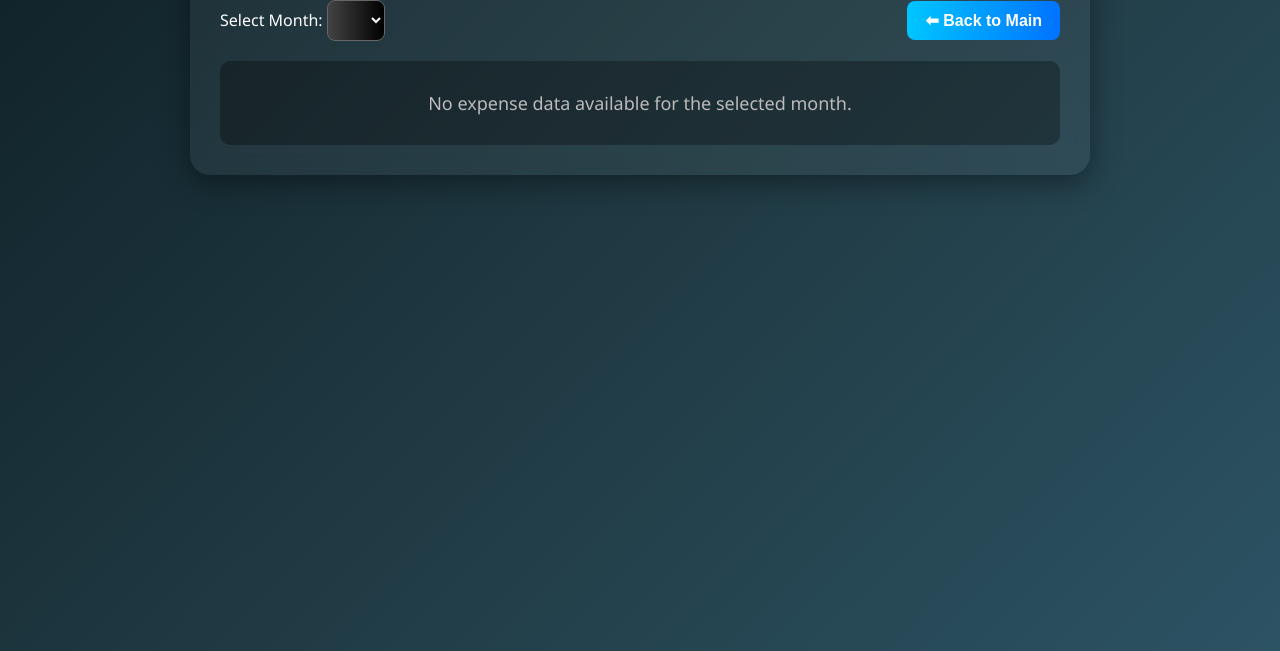
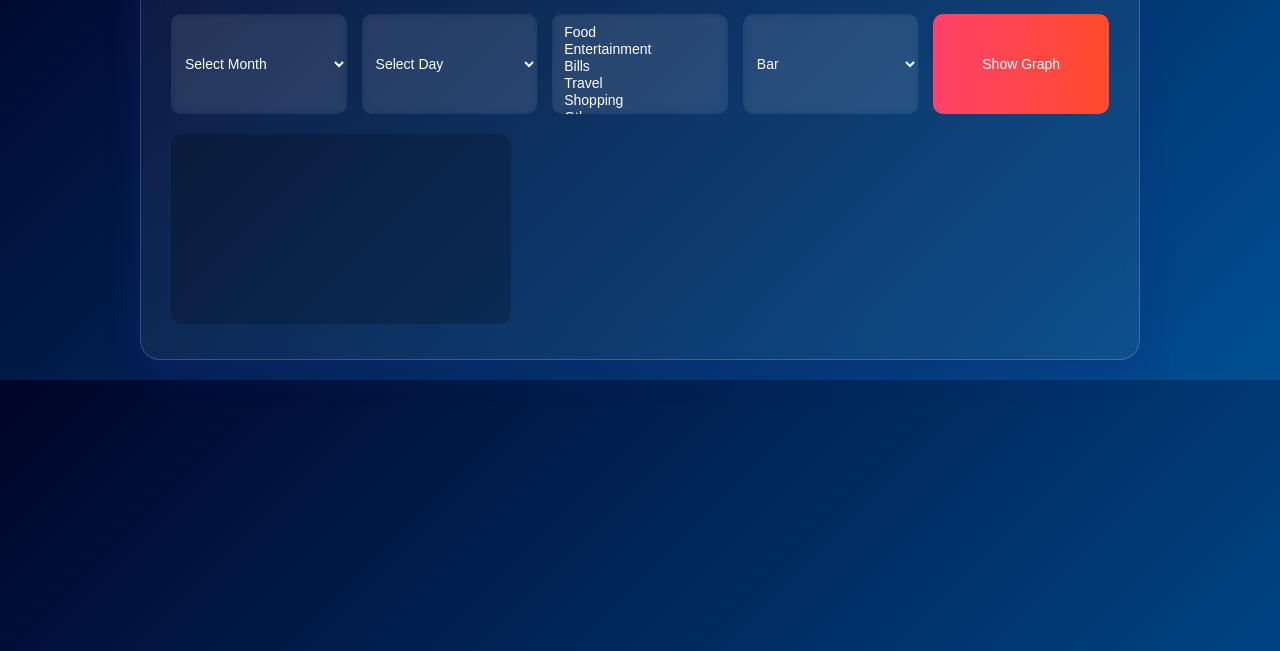
Before and after one commit to jeyaram1023/Money-notebook-app-1, a plain HTML site: page monthly_report.html in a window 1280 px wide. Shown: the part 149-800 px from the top of the page. Drawn offline with nearby package versions, Linux system fonts and the light colour scheme.

Commit message:
Update monthly_report.html

```diff
--- a/monthly_report.html
+++ b/monthly_report.html
@@ -3,7 +3,7 @@
 <head>
   <meta charset="UTF-8" />
   <meta name="viewport" content="width=device-width, initial-scale=1.0"/>
-  <title>Monthly Expense Report - Money Notebook</title>
+  <title>Expense Report - Money Notebook</title>
   <script src="https://cdn.jsdelivr.net/npm/chart.js"></script>
   <style>
     * {
@@ -13,329 +13,232 @@
     body {
       margin: 0;
       font-family: 'Segoe UI', sans-serif;
-      background: linear-gradient(135deg, #0f2027, #203a43, #2c5364);
+      background: linear-gradient(135deg, #000428, #004e92);
       color: #ffffff;
-      display: flex;
-      flex-direction: column;
-      align-items: center;
-      padding: 30px;
-      min-height: 100vh;
+      padding: 20px;
     }
 
     .container {
-      width: 100%;
-      max-width: 900px;
+      max-width: 1000px;
+      margin: auto;
+      padding: 30px;
       background: rgba(255, 255, 255, 0.05);
-      backdrop-filter: blur(10px);
       border-radius: 20px;
-      padding: 30px;
-      box-shadow: 0 8px 30px rgba(0, 0, 0, 0.4);
-      animation: fadeIn 1s ease-in-out;
-    }
-
-    @keyframes fadeIn {
-      from {
-        opacity: 0;
-        transform: translateY(30px);
-      }
-      to {
-        opacity: 1;
-        transform: translateY(0);
-      }
+      backdrop-filter: blur(15px);
+      box-shadow: 0 8px 32px 0 rgba( 31, 38, 135, 0.37 );
+      border: 1px solid rgba( 255, 255, 255, 0.18 );
     }
 
     h1 {
       text-align: center;
-      font-size: 32px;
-      margin-bottom: 25px;
-      background: linear-gradient(90deg, #00c6ff, #0072ff);
+      font-size: 2.5rem;
+      margin-bottom: 30px;
+      background: linear-gradient(to right, #00f260, #0575e6);
       -webkit-background-clip: text;
       -webkit-text-fill-color: transparent;
     }
 
     .controls {
-      display: flex;
-      flex-wrap: wrap;
-      justify-content: space-between;
-      align-items: center;
+      display: grid;
+      grid-template-columns: repeat(auto-fit, minmax(150px, 1fr));
+      gap: 15px;
       margin-bottom: 20px;
-      gap: 15px;
-    }
-
-    .controls label {
-      font-size: 16px;
     }
 
     select, button {
-      padding: 10px 18px;
-      font-size: 16px;
+      padding: 10px;
+      border-radius: 10px;
       border: none;
-      border-radius: 8px;
-      outline: none;
-      transition: all 0.3s ease;
+      font-size: 14px;
+      background: #ffffff10;
+      color: white;
+      transition: 0.3s;
+      backdrop-filter: blur(5px);
     }
 
-    select {
-      background: linear-gradient(to right, #434343, #000000);
-      color: #ffffff;
-      border: 1px solid #666;
+    select:focus, button:focus {
+      outline: none;
+      box-shadow: 0 0 5px #00ffe0;
     }
 
     button {
-      background: linear-gradient(to right, #00c6ff, #0072ff);
-      color: #fff;
+      background: linear-gradient(to right, #ff416c, #ff4b2b);
       cursor: pointer;
-      font-weight: bold;
     }
 
     button:hover {
+      background: linear-gradient(to right, #ff4b2b, #ff416c);
       transform: scale(1.05);
-      box-shadow: 0 0 10px #00c6ff;
     }
 
-    #totalMonthlyDisplay {
-      font-size: 20px;
-      font-weight: bold;
-      margin: 15px 0;
-      color: #00ffe0;
-      text-align: center;
+    select[multiple] {
+      height: 100px;
     }
 
-    .chart-container {
-      width: 100%;
-      max-height: 420px;
-      position: relative;
+    .label {
+      text-align: center;
+      margin: 20px 0;
+      font-size: 18px;
+      color: #00ffe0;
     }
 
     canvas {
-      animation: slideUp 0.8s ease-in-out;
+      background: rgba(0, 0, 0, 0.2);
+      padding: 20px;
+      border-radius: 12px;
     }
 
-    @keyframes slideUp {
-      from {
-        transform: translateY(20px);
-        opacity: 0;
-      }
-      to {
-        transform: translateY(0);
-        opacity: 1;
-      }
-    }
-
-    #noDataMessage {
-      text-align: center;
-      font-size: 18px;
-      color: #bbbbbb;
-      padding: 30px;
-      background-color: rgba(0, 0, 0, 0.3);
-      border-radius: 10px;
-    }
-
-    @media screen and (max-width: 600px) {
+    @media (max-width: 600px) {
       .controls {
-        flex-direction: column;
-        align-items: stretch;
+        grid-template-columns: 1fr;
       }
     }
   </style>
 </head>
 <body>
   <div class="container">
-    <h1>Monthly Expense Report</h1>
+    <h1>Expense Report</h1>
+
     <div class="controls">
-      <div>
-        <label for="monthSelector">Select Month:</label>
-        <select id="monthSelector"></select>
-      </div>
-      <button onclick="window.location.href='index.html'">⬅ Back to Main</button>
+      <select id="monthSelect">
+        <option value="">Select Month</option>
+      </select>
+
+      <select id="daySelect">
+        <option value="">Select Day</option>
+      </select>
+
+      <select id="categorySelect" multiple>
+        <option value="Food">Food</option>
+        <option value="Entertainment">Entertainment</option>
+        <option value="Bills">Bills</option>
+        <option value="Travel">Travel</option>
+        <option value="Shopping">Shopping</option>
+        <option value="Other">Other</option>
+      </select>
+
+      <select id="graphType">
+        <option value="bar">Bar</option>
+        <option value="line">Line</option>
+        <option value="pie">Pie</option>
+        <option value="doughnut">Doughnut</option>
+        <option value="radar">Radar</option>
+      </select>
+
+      <button onclick="renderGraph()">Show Graph</button>
     </div>
-    <div id="totalMonthlyDisplay"></div>
-    <div class="chart-container">
-      <canvas id="monthlyExpenseChart"></canvas>
-      <div id="noDataMessage" style="display: none;">No expense data available for the selected month.</div>
-    </div>
+
+    <div class="label" id="selectedLabel"></div>
+    <canvas id="expenseChart"></canvas>
   </div>
 
   <script>
-    const monthSelector = document.getElementById('monthSelector');
-    const chartCanvas = document.getElementById('monthlyExpenseChart');
-    const totalMonthlyDisplay = document.getElementById('totalMonthlyDisplay');
-    const noDataMessageDiv = document.getElementById('noDataMessage');
-    const dbName = 'moneyNotebook';
-    let db;
-    let allTransactions = [];
-    let monthlyChartInstance;
+    const ctx = document.getElementById('expenseChart').getContext('2d');
+    let chart;
 
-    const expenseCategories = ['Food', 'Entertainment', 'Bills', 'Travel', 'Shopping', 'Other'];
-    const categoryColors = ['#ff4d4d', '#ff9800', '#2196f3', '#8e24aa', '#ff5722', '#aaaaaa'];
+    const sampleData = [
+      { date: '2025-06-01', category: 'Food', amount: -200 },
+      { date: '2025-06-01', category: 'Travel', amount: -50 },
+      { date: '2025-06-02', category: 'Food', amount: -150 },
+      { date: '2025-06-03', category: 'Bills', amount: -400 },
+      { date: '2025-06-03', category: 'Shopping', amount: -600 },
+      { date: '2025-06-05', category: 'Other', amount: -90 },
+    ];
 
-    const openDb = () => new Promise((resolve, reject) => {
-      const request = indexedDB.open(dbName, 1);
-      request.onerror = (event) => reject(event.target.error);
-      request.onsuccess = (event) => {
-        db = event.target.result;
-        resolve(db);
-      };
-    });
+    const monthSelect = document.getElementById('monthSelect');
+    const daySelect = document.getElementById('daySelect');
+    const categorySelect = document.getElementById('categorySelect');
+    const graphTypeSelect = document.getElementById('graphType');
+    const selectedLabel = document.getElementById('selectedLabel');
 
-    const loadAllTransactions = () => new Promise((resolve, reject) => {
-      const transaction = db.transaction(['transactions'], 'readonly');
-      const store = transaction.objectStore('transactions');
-      const getAllRequest = store.getAll();
-      getAllRequest.onsuccess = (event) => {
-        allTransactions = event.target.result;
-        resolve(allTransactions);
-      };
-      getAllRequest.onerror = (event) => reject(event.target.error);
-    });
+    const getUniqueMonths = () => {
+      const months = [...new Set(sampleData.map(t => t.date.slice(0, 7)))];
+      months.forEach(month => {
+        const opt = document.createElement('option');
+        opt.value = month;
+        opt.textContent = month;
+        monthSelect.appendChild(opt);
+      });
+    };
 
-    const getMonthIndex = (monthName) => new Date(Date.parse(monthName + " 1, 2020")).getMonth();
+    const updateDays = () => {
+      daySelect.innerHTML = '<option value="">Select Day</option>';
+      const selectedMonth = monthSelect.value;
+      const days = [...new Set(sampleData.filter(t => t.date.startsWith(selectedMonth)).map(t => t.date))];
+      days.forEach(day => {
+        const opt = document.createElement('option');
+        opt.value = day;
+        opt.textContent = day;
+        daySelect.appendChild(opt);
+      });
+    };
 
-    const populateMonthSelector = () => {
-      const uniqueMonths = [...new Set(allTransactions.map(t => t.month))]
-        .sort((a, b) => {
-          const dateA = new Date(a.split(" ")[1], getMonthIndex(a.split(" ")[0]));
-          const dateB = new Date(b.split(" ")[1], getMonthIndex(b.split(" ")[0]));
-          return dateB - dateA;
-        });
+    const renderGraph = () => {
+      const selectedMonth = monthSelect.value;
+      const selectedDay = daySelect.value;
+      const selectedCategories = Array.from(categorySelect.selectedOptions).map(o => o.value);
+      const type = graphTypeSelect.value;
 
-      monthSelector.innerHTML = '';
-      if (uniqueMonths.length === 0) {
-        const option = document.createElement('option');
-        option.value = "";
-        option.textContent = "No Data";
-        monthSelector.appendChild(option);
-        monthSelector.disabled = true;
-        return;
+      let filtered = sampleData.filter(t => t.amount < 0);
+
+      if (selectedMonth) {
+        filtered = filtered.filter(t => t.date.startsWith(selectedMonth));
+      }
+      if (selectedDay) {
+        filtered = filtered.filter(t => t.date === selectedDay);
+      }
+      if (selectedCategories.length > 0) {
+        filtered = filtered.filter(t => selectedCategories.includes(t.category));
       }
 
-      uniqueMonths.forEach(month => {
-        const option = document.createElement('option');
-        option.value = month;
-        option.textContent = month;
-        monthSelector.appendChild(option);
+      const grouped = {};
+      filtered.forEach(t => {
+        if (!grouped[t.category]) grouped[t.category] = 0;
+        grouped[t.category] += Math.abs(t.amount);
       });
 
-      renderMonthlyBarChart(monthSelector.value);
-    };
+      const labels = Object.keys(grouped);
+      const data = Object.values(grouped);
+      const backgroundColors = ['#ff4d4d', '#ff9800', '#2196f3', '#8e24aa', '#ff5722', '#00ffe0'];
 
-    const renderMonthlyBarChart = (selectedMonth) => {
-      if (monthlyChartInstance) {
-        monthlyChartInstance.destroy();
-      }
+      if (chart) chart.destroy();
 
-      displayNoDataMessage(false);
-      const monthlyTransactions = allTransactions.filter(t => t.month === selectedMonth && t.amount < 0);
-
-      if (monthlyTransactions.length === 0) {
-        totalMonthlyDisplay.textContent = `Total Expenses for ${selectedMonth}: ₹0.00`;
-        displayNoDataMessage(true);
-        return;
-      }
-
-      const chartData = {
-        labels: [],
-        datasets: [{
-          label: `Expenses for ${selectedMonth}`,
-          data: [],
-          backgroundColor: [],
-          borderColor: [],
-          borderWidth: 1
-        }]
-      };
-
-      let totalExpenses = 0;
-      const categoryTotals = {};
-      expenseCategories.forEach(cat => categoryTotals[cat] = 0);
-
-      monthlyTransactions.forEach(t => {
-        const amount = Math.abs(t.amount);
-        if (expenseCategories.includes(t.category)) {
-          categoryTotals[t.category] += amount;
-        } else {
-          categoryTotals['Other'] += amount;
-        }
-        totalExpenses += amount;
-      });
-
-      totalMonthlyDisplay.textContent = `Total Expenses for ${selectedMonth}: ₹${totalExpenses.toFixed(2)}`;
-
-      let colorIndex = 0;
-      for (const category in categoryTotals) {
-        if (categoryTotals[category] > 0) {
-          chartData.labels.push(category);
-          chartData.datasets[0].data.push(categoryTotals[category].toFixed(2));
-          chartData.datasets[0].backgroundColor.push(categoryColors[colorIndex % categoryColors.length]);
-          chartData.datasets[0].borderColor.push(categoryColors[colorIndex % categoryColors.length]);
-          colorIndex++;
-        }
-      }
-
-      if (chartData.labels.length === 0) {
-        displayNoDataMessage(true);
-        return;
-      }
-
-      monthlyChartInstance = new Chart(chartCanvas, {
-        type: 'bar',
-        data: chartData,
+      chart = new Chart(ctx, {
+        type: type,
+        data: {
+          labels: labels,
+          datasets: [{
+            label: 'Expenses',
+            data: data,
+            backgroundColor: backgroundColors,
+            borderColor: '#ffffff',
+            borderWidth: 1
+          }]
+        },
         options: {
           responsive: true,
-          maintainAspectRatio: false,
-          animation: {
-            duration: 1000,
-            easing: 'easeOutQuart'
-          },
-          scales: {
-            y: {
-              beginAtZero: true,
-              ticks: { color: '#ffffff' },
-              grid: { color: '#444444' }
-            },
-            x: {
-              ticks: { color: '#ffffff' },
-              grid: { color: '#444444' }
-            }
-          },
           plugins: {
             legend: {
-              labels: {
-                color: '#ffffff'
-              }
+              labels: { color: '#ffffff' }
             },
             tooltip: {
               callbacks: {
-                label: function(context) {
-                  let label = context.dataset.label || '';
-                  if (label) label += ': ';
-                  if (context.parsed.y !== null) label += `₹${context.parsed.y}`;
-                  return label;
-                }
+                label: context => `₹${context.parsed}`
               }
             }
+          },
+          scales: type === 'radar' || type === 'pie' || type === 'doughnut' ? {} : {
+            x: { ticks: { color: '#ffffff' }, grid: { color: '#444' } },
+            y: { ticks: { color: '#ffffff' }, grid: { color: '#444' }, beginAtZero: true }
           }
         }
       });
+
+      selectedLabel.textContent = `Showing data for ${selectedDay || selectedMonth || 'All Dates'} | Categories: ${selectedCategories.length ? selectedCategories.join(', ') : 'All'}`;
     };
 
-    const displayNoDataMessage = (show) => {
-      noDataMessageDiv.style.display = show ? 'block' : 'none';
-      chartCanvas.style.display = show ? 'none' : 'block';
-    };
-
-    monthSelector.addEventListener('change', (e) => {
-      if (e.target.value) {
-        renderMonthlyBarChart(e.target.value);
-      } else {
-        displayNoDataMessage(true);
-        totalMonthlyDisplay.textContent = '';
-      }
-    });
-
-    openDb().then(loadAllTransactions).then(populateMonthSelector).catch(err => {
-      console.error("Initialization failed:", err);
-      displayNoDataMessage(true);
-    });
+    monthSelect.addEventListener('change', updateDays);
+    window.onload = getUniqueMonths;
   </script>
 </body>
 </html>
```
